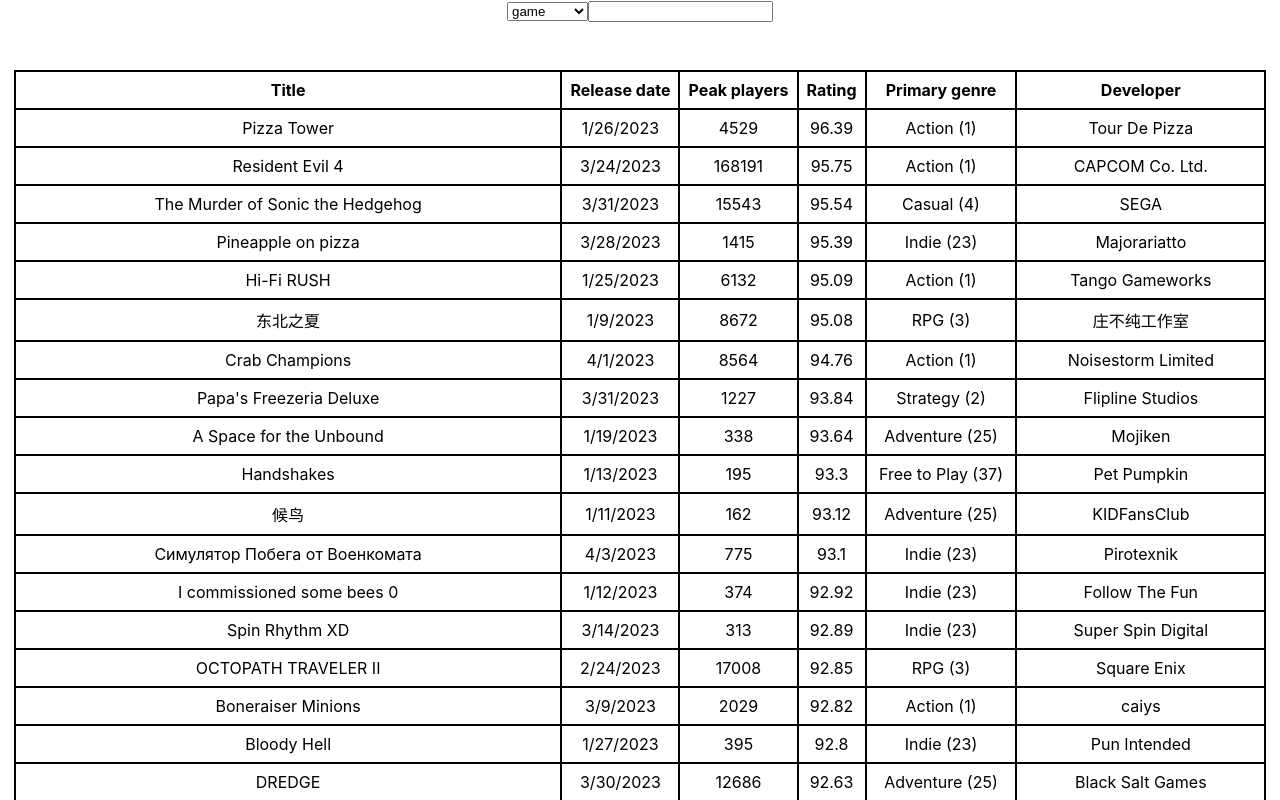
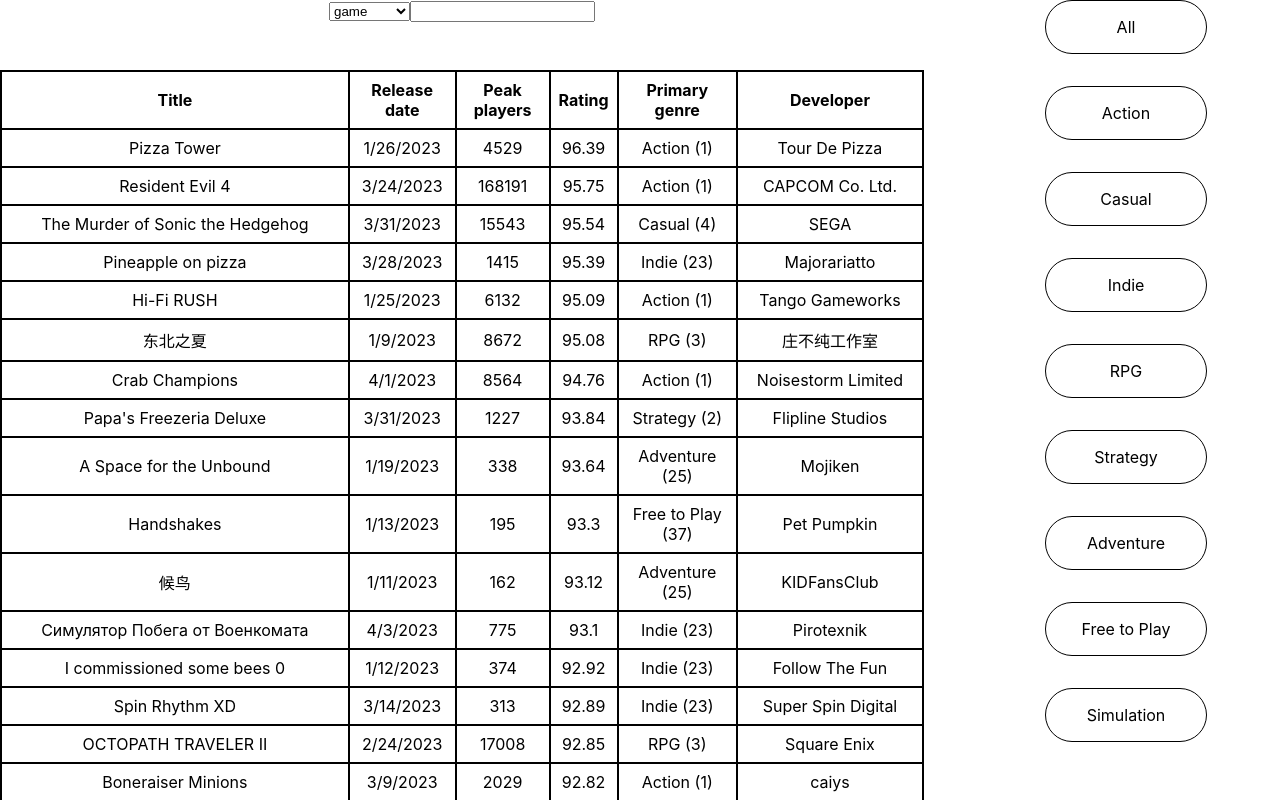
Before and after one commit to Iheuzio/steamdb, a React (Create React App) app in the folder client/: page / in a window 1280 px wide. Shown: the top 800 px of the page. Built offline with nearby package versions, Linux system fonts and the light colour scheme.

Commit message:
Added genres UI

```diff
--- /dev/null
+++ b/client/src/components/GenreFilters.css
@@ -0,0 +1,15 @@
+.GenreFilters {
+    flex: 1;
+    display: flex;
+    flex-direction: column;
+    justify-content: flex-start;
+    align-items: center;
+    gap: 2rem;
+}
+
+.GenreFilter {
+    border: 1px solid black;
+    border-radius: 5rem;
+    padding: 1rem;
+    width: 8rem;
+}
--- /dev/null
+++ b/client/src/components/GenreFilters.js
@@ -0,0 +1,13 @@
+import './GenreFilters.css';
+
+export default function GenreFilters() {
+    const genres = ['All', 'Action', 'Casual', 'Indie', 'RPG', 'Strategy', 'Adventure', 'Free to Play', 'Simulation'];
+
+    return <div className="GenreFilters">
+        { genres.map(genre => <GenreFilter key={genre} genre={genre} /> ) }
+    </div>
+}
+
+function GenreFilter({ genre }) {
+    return <div className="GenreFilter">{ genre }</div>
+}
--- a/client/src/components/SearchPage.css
+++ b/client/src/components/SearchPage.css
@@ -1,4 +1,10 @@
 .SearchPage {
+    display: flex;
+    gap: 3rem;
+}
+
+.SearchFormResults {
+    flex: 3;
     display: flex;
     align-items: center;
     flex-direction: column;
--- a/client/src/components/SearchPage.js
+++ b/client/src/components/SearchPage.js
@@ -5,6 +5,7 @@ import { useState } from 'react';
 
 import SearchForm from './SearchForm';
 import SearchResults from './SearchResults';
+import GenreFilters from './GenreFilters';
 
 export default function SearchPage() {
     const [results, setResults] = useState(games)
@@ -17,7 +18,11 @@ export default function SearchPage() {
     }
 
     return <div className="SearchPage">
-        <SearchForm handleOptionChange={handleOptionChange} />
-        <SearchResults results={results} />
+        <div className="SearchFormResults">
+            <SearchForm handleOptionChange={handleOptionChange} />
+            <SearchResults results={results} />
+        </div>
+
+        <GenreFilters />
     </div>
 }
```
